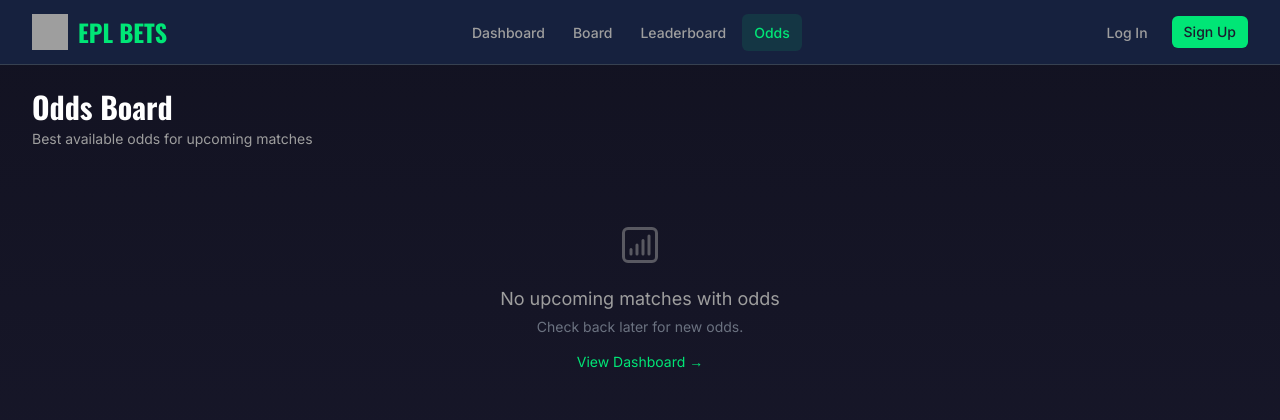
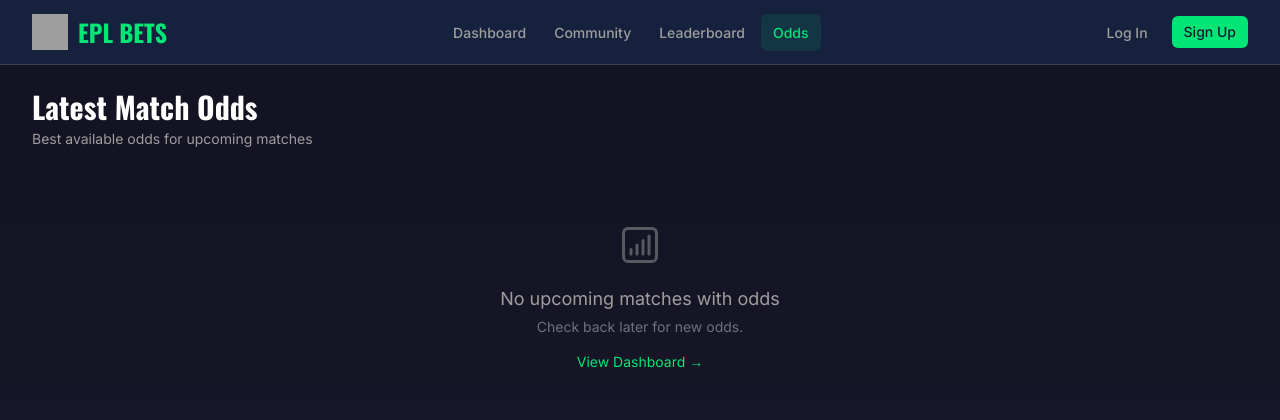
Before and after one commit to zachcalvert/epl-bets, a Django app: page /odds/ in a window 1280 px wide. Shown: the top 420 px of the page. Run offline with Django 5.2, Linux system fonts and the light colour scheme; data that the repository does not hold is empty; parts of the project's set-up code (start-up, migrations or seed data) failed here and were passed over; some libraries are stand-ins or nearby versions; grey boxes are pictures that could not be loaded.

Commit message:
Rename nav and page headers: Board → Community, Odds Board → Latest Match Odds
Co-Authored-By: Claude Opus 4.6 <noreply@anthropic.com>

```diff
--- a/betting/templates/betting/my_bets.html
+++ b/betting/templates/betting/my_bets.html
@@ -256,6 +256,6 @@
     {% endfor %}
 </div>
 {% else %}
-{% include "website/components/empty_state.html" with icon="ticket" title="No activity yet" message="Browse the odds board to place your first bet." cta_url="/odds/" cta_text="View Odds Board" %}
+{% include "website/components/empty_state.html" with icon="ticket" title="No activity yet" message="Browse the latest odds to place your first bet." cta_url="/odds/" cta_text="View Latest Odds" %}
 {% endif %}
 {% endblock %}
--- a/betting/templates/betting/odds_board.html
+++ b/betting/templates/betting/odds_board.html
@@ -1,10 +1,10 @@
 {% extends "website/base.html" %}
 {% load match_tags %}
-{% block title %}Odds Board{% endblock %}
+{% block title %}Latest Match Odds{% endblock %}
 
 {% block content %}
 <div class="mb-6">
-    <h1 class="text-3xl font-bold text-white mb-1">Odds Board</h1>
+    <h1 class="text-3xl font-bold text-white mb-1">Latest Match Odds</h1>
     <p class="text-muted text-sm">Best available odds for upcoming matches</p>
 </div>
 
--- a/website/templates/website/components/navbar.html
+++ b/website/templates/website/components/navbar.html
@@ -25,7 +25,7 @@
                 </a>
                 <a href="{% url 'board:board' %}"
                    class="nav-link {% if url_name == 'board' %}nav-link-active{% endif %}">
-                    Board
+                    Community
                 </a>
                 <a href="{% url 'matches:leaderboard' %}"
                    class="nav-link {% if url_name == 'leaderboard' %}nav-link-active{% endif %}">
@@ -139,7 +139,7 @@
             <!-- Site navigation -->
             <div class="space-y-1">
                 <a href="{% url 'matches:dashboard' %}" class="mobile-nav-link {% if url_name == 'dashboard' %}nav-link-active{% endif %}">Dashboard</a>
-                <a href="{% url 'board:board' %}" class="mobile-nav-link {% if url_name == 'board' %}nav-link-active{% endif %}">Board</a>
+                <a href="{% url 'board:board' %}" class="mobile-nav-link {% if url_name == 'board' %}nav-link-active{% endif %}">Community</a>
                 <a href="{% url 'matches:leaderboard' %}" class="mobile-nav-link {% if url_name == 'leaderboard' %}nav-link-active{% endif %}">Leaderboard</a>
                 <a href="{% url 'betting:odds' %}" class="mobile-nav-link {% if url_name == 'odds' %}nav-link-active{% endif %}">Odds</a>
             </div>
```
